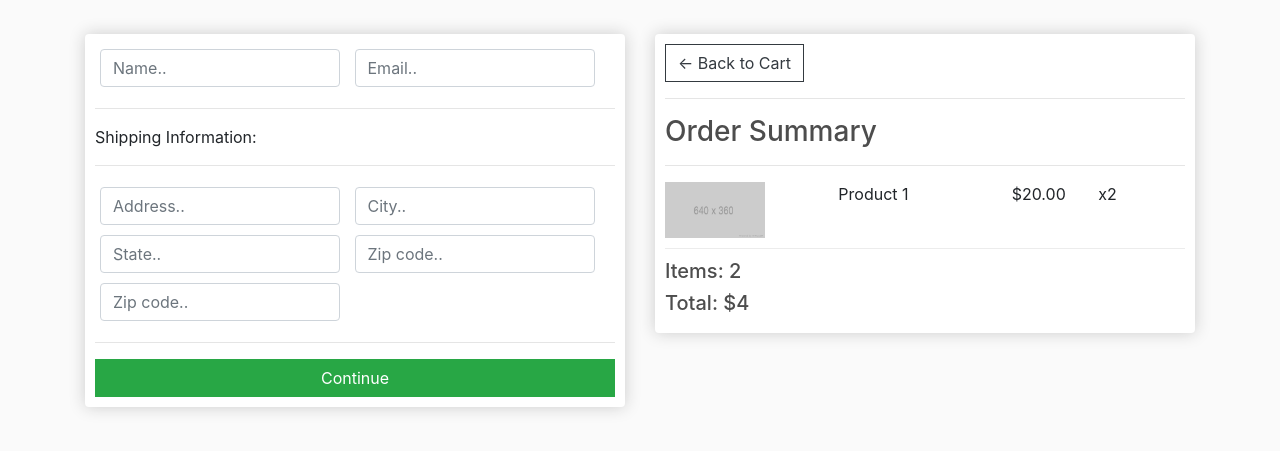
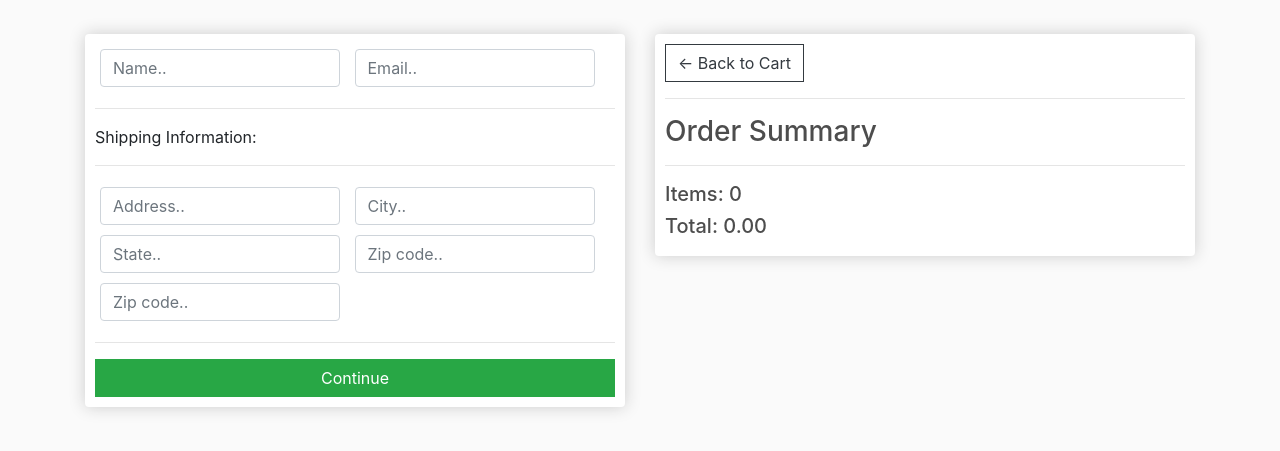
Before and after one commit to ousidus/ecom_website, a Django app: page /checkout/ in a window 1280 px wide. Shown: the part 57-508 px from the top of the page. Run offline with Django 3.2, Linux system fonts and the light colour scheme; some libraries are stand-ins or nearby versions.

Commit message:
checkout

```diff
--- a/ecommerce/store/templates/store/cart.html
+++ b/ecommerce/store/templates/store/cart.html
@@ -32,7 +32,7 @@
 				</div>
 				{% for item in items %}
 				<div class="cart-row">
-					<div style="flex:2"><img class="row-image" src="{{ item.product.imageURL }}"></div>
+					<div style="flex:2"><img class="row-image" src="{{ item.product.image_URL }}"></div>
 					<div style="flex:2"><p>{{item.product.name}}</p></div>
 					<div style="flex:1"><p>{{item.product.prize|floatformat:2}}</p></div>
 					<div style="flex:1">
--- a/ecommerce/store/templates/store/checkout.html
+++ b/ecommerce/store/templates/store/checkout.html
@@ -53,14 +53,16 @@
 				<hr>
 				<h3>Order Summary</h3>
 				<hr>
-				<div class="cart-row">
-					<div style="flex:2"><img class="row-image" src="{% static 'images/placeholder.png' %}"></div>
-					<div style="flex:2"><p>Product 1</p></div>
-					<div style="flex:1"><p>$20.00</p></div>
-					<div style="flex:1"><p>x2</p></div>
-				</div>
-				<h5>Items:   2</h5>
-				<h5>Total:   $4</h5>
+				{% for item in items %}
+					<div class="cart-row">
+						<div style="flex:2"><img class="row-image" src="{{item.product.image_URL}}"></div>
+						<div style="flex:2"><p>{{item.product.name}}</p></div>
+						<div style="flex:1"><p>{{item.product.prize|floatformat:2}}</p></div>
+						<div style="flex:1"><p>x{{item.quantity}}</p></div>
+					</div>
+				{% endfor %}
+				<h5>Items:   {{order.get_cart_items}}</h5>
+				<h5>Total:   {{order.get_cart_total |floatformat:2}}</h5>
 			</div>
 		</div>
 	</div>
--- a/ecommerce/store/views.py
+++ b/ecommerce/store/views.py
@@ -14,9 +14,17 @@ def cart(request):
         items = order.orderitem_set.all()
     else:
         items = []
+        order = {'get_cart_total':0,'get_cart_items':0}
     context = {'items': items, 'order': order}
     return render(request, 'store/cart.html', context)
 
 def checkout(request):
-    context = {}
+    if request.user.is_authenticated:
+        customer = request.user.customer
+        order, created = Order.objects.get_or_create(customer = customer, complete=False)
+        items = order.orderitem_set.all()
+    else:
+        items = []
+        order = {'get_cart_total':0,'get_cart_items':0}
+    context = {'items':items,'order':order}
     return render(request, 'store/checkout.html', context)
```
